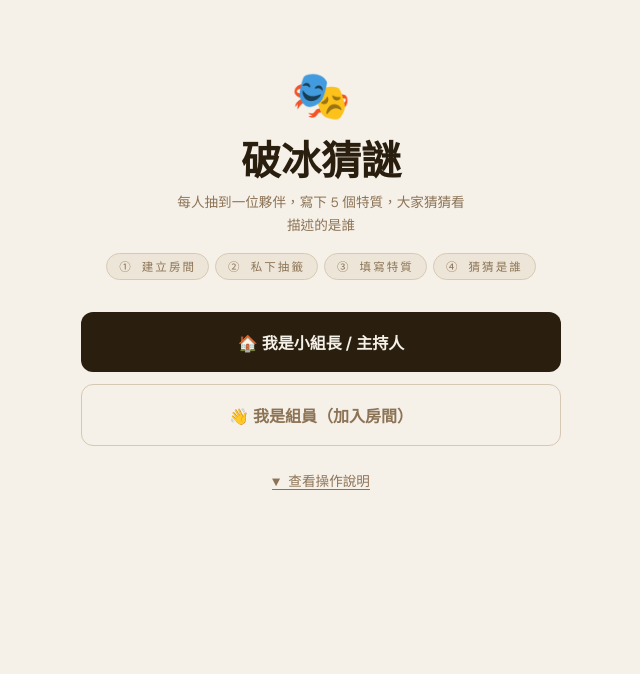
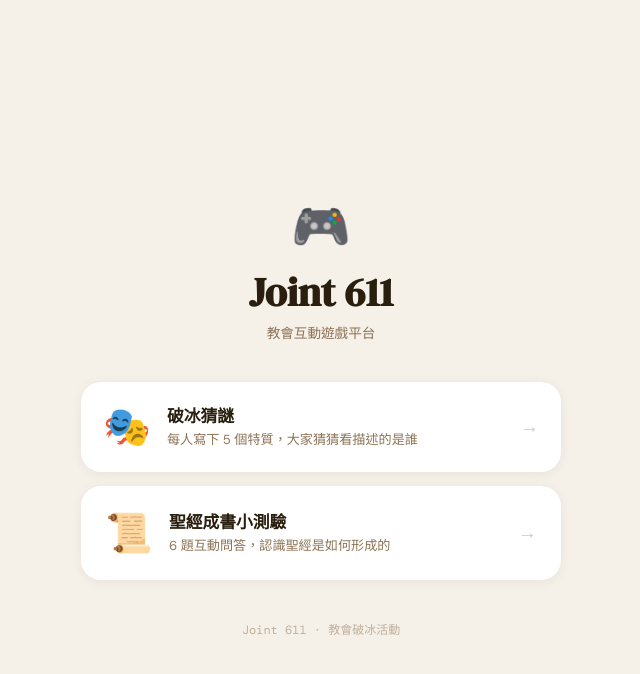
Before and after one commit to st84380-cell/beingguessing, a React (Vite) app: page / in a window 1280 px wide. Shown: the top 674 px of the page, without its empty margins (319-959 px from the left). Built offline with nearby package versions, Linux system fonts and the light colour scheme.

Commit message:
Update App.jsx

```diff
--- a/src/App.jsx
+++ b/src/App.jsx
@@ -128,6 +128,10 @@ const CSS = `
   .fab { position: fixed; bottom: 24px; right: 24px; z-index: 999; background: #2a1f0f; color: #f5f0e8; border: none; border-radius: 999px; padding: 12px 20px; font-family: 'DM Sans', sans-serif; font-weight: 600; font-size: 0.85rem; cursor: pointer; box-shadow: 0 4px 20px rgba(0,0,0,0.25); display: flex; align-items: center; gap: 8px; transition: transform 0.15s; }
   .fab:hover { transform: translateY(-2px); }
 
+  /* Landing game cards */
+  .game-card { display: flex; align-items: center; gap: 16px; background: #fff; border-radius: 20px; padding: 20px 22px; cursor: pointer; border: 2px solid transparent; text-decoration: none; color: inherit; box-shadow: 0 2px 12px rgba(0,0,0,0.06); transition: transform 0.15s, box-shadow 0.15s, border-color 0.15s; }
+  .game-card:hover { transform: translateY(-3px); box-shadow: 0 8px 24px rgba(0,0,0,0.1); border-color: #2a1f0f; }
+
   @keyframes popIn { from { transform: scale(0.6); opacity: 0; } to { transform: scale(1); opacity: 1; } }
   @keyframes fadeUp { from { opacity: 0; transform: translateY(16px); } to { opacity: 1; transform: none; } }
   @keyframes revealPop { 0% { transform: scale(0.88); opacity: 0; } 70% { transform: scale(1.04); } 100% { transform: scale(1); opacity: 1; } }
@@ -143,6 +147,44 @@ function Spinner() {
     </div>
   )
 }
+
+// ── 新增：遊戲選單首頁 ──────────────────────────────────────
+function Landing({ onEnterGuess }) {
+  return (
+    <div className="screen center">
+      <div className="inner" style={{ paddingTop:'2rem' }}>
+        <div style={{ textAlign:'center', marginBottom:'2.5rem' }}>
+          <div style={{ fontSize:'3rem', marginBottom:'0.75rem' }}>🎮</div>
+          <h1 className="serif" style={{ fontSize:'2.5rem', color:'#2a1f0f', lineHeight:1.1, marginBottom:'0.5rem' }}>Joint 611</h1>
+          <p className="muted">教會互動遊戲平台</p>
+        </div>
+
+        <div style={{ display:'flex', flexDirection:'column', gap:'14px' }}>
+          <button className="game-card" onClick={onEnterGuess} style={{ border:'none', width:'100%', textAlign:'left', fontFamily:'inherit' }}>
+            <span style={{ fontSize:'2.4rem', flexShrink:0 }}>🎭</span>
+            <div style={{ flex:1 }}>
+              <div style={{ fontSize:'1.05rem', fontWeight:700, color:'#2a1f0f', marginBottom:'3px' }}>破冰猜謎</div>
+              <div style={{ fontSize:'0.82rem', color:'#8c7355', lineHeight:1.5 }}>每人寫下 5 個特質，大家猜猜看描述的是誰</div>
+            </div>
+            <span style={{ color:'#ccc', fontSize:'1.2rem' }}>→</span>
+          </button>
+
+          <a className="game-card" href="/bible-quiz/player.html" style={{ textDecoration:'none' }}>
+            <span style={{ fontSize:'2.4rem', flexShrink:0 }}>📜</span>
+            <div style={{ flex:1 }}>
+              <div style={{ fontSize:'1.05rem', fontWeight:700, color:'#2a1f0f', marginBottom:'3px' }}>聖經成書小測驗</div>
+              <div style={{ fontSize:'0.82rem', color:'#8c7355', lineHeight:1.5 }}>6 題互動問答，認識聖經是如何形成的</div>
+            </div>
+            <span style={{ color:'#ccc', fontSize:'1.2rem' }}>→</span>
+          </a>
+        </div>
+
+        <p style={{ textAlign:'center', fontSize:'0.75rem', color:'#bfb09e', marginTop:'2.5rem', fontFamily:'DM Mono, monospace' }}>Joint 611 · 教會破冰活動</p>
+      </div>
+    </div>
+  )
+}
+// ────────────────────────────────────────────────────────────
 
 function Home({ onMode }) {
   const [showGuide, setShowGuide] = useState(false)
@@ -212,10 +254,6 @@ function Home({ onMode }) {
                   </div>
                 ))}
               </div>
-              <div style={{ marginTop:'1rem', padding:'10px 14px', background:'#f9f6f1',
-                borderRadius:10, fontSize:'0.8rem', color:'#8c7355', lineHeight:1.6 }}>
-                💡 重新整理頁面不會遺失狀態，可隨時回到控制台
-              </div>
             </div>
 
             <div className="card">
@@ -234,10 +272,6 @@ function Home({ onMode }) {
                     <p style={{ fontSize:'0.88rem', color:'#5a4a35', lineHeight:1.6 }}>{text}</p>
                   </div>
                 ))}
-              </div>
-              <div style={{ marginTop:'1rem', padding:'10px 14px', background:'#f9f6f1',
-                borderRadius:10, fontSize:'0.8rem', color:'#8c7355', lineHeight:1.6 }}>
-                💡 填寫完後等待小組長開始，無需一直盯著畫面
               </div>
             </div>
           </div>
@@ -356,13 +390,11 @@ function HostDashboard({ code, initialRoom, myName, hostAsGuest, onJoinAsGuest,
           <span className="badge">主持人控制台</span>
           <h2 className="serif" style={{ fontSize:'1.8rem', color:'#2a1f0f', marginTop:'0.6rem' }}>房間狀態</h2>
         </div>
-
         <div className="room-box" style={{ marginBottom:'1.5rem' }}>
           <p style={{ color:'#c8b89a', fontSize:'0.75rem', fontFamily:'DM Mono, monospace', letterSpacing:'0.2em', marginBottom:'0.4rem' }}>ROOM CODE</p>
           <div className="room-code">{code}</div>
           <p style={{ color:'#8c7355', fontSize:'0.8rem', marginTop:'0.6rem' }}>組員打開網站，輸入此代碼加入</p>
         </div>
-
         {!hostAsGuest && (
           <div className="card" style={{ marginBottom:'1.5rem', background:'#fffbf5', border:'1.5px solid #e8d9b8' }}>
             {!showJoin ? (
@@ -388,14 +420,12 @@ function HostDashboard({ code, initialRoom, myName, hostAsGuest, onJoinAsGuest,
             )}
           </div>
         )}
-
         {hostAsGuest && (
           <div className="card" style={{ marginBottom:'1.5rem', background:'#e8f5e8', border:'1.5px solid #b8deb8' }}>
             <p style={{ fontSize:'0.85rem', color:'#2d8a2d', fontWeight:600 }}>✓ 你已加入遊戲（{myName}）</p>
             <p className="muted" style={{ fontSize:'0.78rem', marginTop:'4px' }}>使用右下角按鈕切換到組員畫面</p>
           </div>
         )}
-
         <div style={{ display:'grid', gridTemplateColumns:'1fr 1fr', gap:'10px', marginBottom:'1.5rem' }}>
           {[{ label:'已抽籤', val:drawn, total:room.names.length }, { label:'已填特質', val:filled, total:room.names.length }].map(({ label, val, total }) => (
             <div key={label} className="card" style={{ textAlign:'center' }}>
@@ -404,7 +434,6 @@ function HostDashboard({ code, initialRoom, myName, hostAsGuest, onJoinAsGuest,
             </div>
           ))}
         </div>
-
         <div className="card" style={{ marginBottom:'1.5rem' }}>
           <p style={{ fontWeight:600, color:'#2a1f0f', marginBottom:'1rem' }}>組員狀態</p>
           <div style={{ display:'flex', flexDirection:'column', gap:'8px' }}>
@@ -418,7 +447,6 @@ function HostDashboard({ code, initialRoom, myName, hostAsGuest, onJoinAsGuest,
             ))}
           </div>
         </div>
-
         <button className="btn btn-dark btn-full" disabled={!allDone} onClick={startReveal}>
           {allDone ? '開始猜謎 →' : `等待所有人填寫（${filled}/${room.names.length}）`}
         </button>
@@ -785,6 +813,8 @@ function HostReveal({ room, onReset }) {
 
 export default function App() {
   const saved = loadSession()
+  // landing = 選單首頁, guess = 破冰猜謎
+  const [page, setPage] = useState(saved.mode ? 'guess' : 'landing')
   const [mode, setMode] = useState(saved.mode || null)
   const [roomCode, setRoomCode] = useState(saved.roomCode || null)
   const [myName, setMyName] = useState(saved.myName || null)
@@ -813,6 +843,7 @@ export default function App() {
     setMode(null); setRoomCode(null); setMyName(null); setRoom(null)
     setHostStep('setup'); setGuestStep('draw')
     setHostAsGuest(false); setShowingGuestView(false)
+    setPage('landing')
   }
 
   const isHostInGuestView = mode === 'host' && hostAsGuest && showingGuestView
@@ -834,22 +865,28 @@ export default function App() {
         </button>
       )}
 
-      {!mode && <Home onMode={m => setMode(m)} />}
+      {/* 選單首頁 */}
+      {page === 'landing' && (
+        <Landing onEnterGuess={() => setPage('guess')} />
+      )}
 
-      {mode === 'host' && !isHostInGuestView && hostStep === 'setup' && (
+      {/* 破冰猜謎 */}
+      {page === 'guess' && !mode && (
+        <Home onMode={m => setMode(m)} />
+      )}
+      {page === 'guess' && mode === 'host' && !isHostInGuestView && hostStep === 'setup' && (
         <HostSetup onBack={reset} onCreated={(c, r) => { setRoomCode(c); setRoom(r); setHostStep('dashboard') }} />
       )}
-      {mode === 'host' && !isHostInGuestView && hostStep === 'dashboard' && (
+      {page === 'guess' && mode === 'host' && !isHostInGuestView && hostStep === 'dashboard' && (
         <HostDashboard
           code={roomCode} initialRoom={room} myName={myName} hostAsGuest={hostAsGuest}
           onJoinAsGuest={name => { setMyName(name); setHostAsGuest(true); setGuestStep('draw'); setShowingGuestView(true) }}
           onReveal={r => { setRoom(r); setHostStep('reveal') }}
         />
       )}
-      {mode === 'host' && !isHostInGuestView && hostStep === 'reveal' && (
+      {page === 'guess' && mode === 'host' && !isHostInGuestView && hostStep === 'reveal' && (
         <HostReveal room={room} onReset={reset} />
       )}
-
       {isHostInGuestView && guestStep === 'draw' && room && (
         <GuestDraw code={roomCode} myName={myName} room={room} onDone={() => setGuestStep('traits')} />
       )}
@@ -868,17 +905,16 @@ export default function App() {
           </div>
         </div>
       )}
-
-      {mode === 'guest' && !roomCode && (
+      {page === 'guess' && mode === 'guest' && !roomCode && (
         <GuestJoin onBack={reset} onJoined={(c, n, r) => { setRoomCode(c); setMyName(n); setRoom(r) }} />
       )}
-      {mode === 'guest' && roomCode && guestStep === 'draw' && room && (
+      {page === 'guess' && mode === 'guest' && roomCode && guestStep === 'draw' && room && (
         <GuestDraw code={roomCode} myName={myName} room={room} onDone={() => setGuestStep('traits')} />
       )}
-      {mode === 'guest' && roomCode && guestStep === 'traits' && room && (
+      {page === 'guess' && mode === 'guest' && roomCode && guestStep === 'traits' && room && (
         <GuestTraits code={roomCode} myName={myName} room={room} onDone={() => setGuestStep('wait')} />
       )}
-      {mode === 'guest' && roomCode && (guestStep === 'wait' || guestStep === 'done') && (
+      {page === 'guess' && mode === 'guest' && roomCode && (guestStep === 'wait' || guestStep === 'done') && (
         <GuestWaiting code={roomCode} />
       )}
     </>
```
